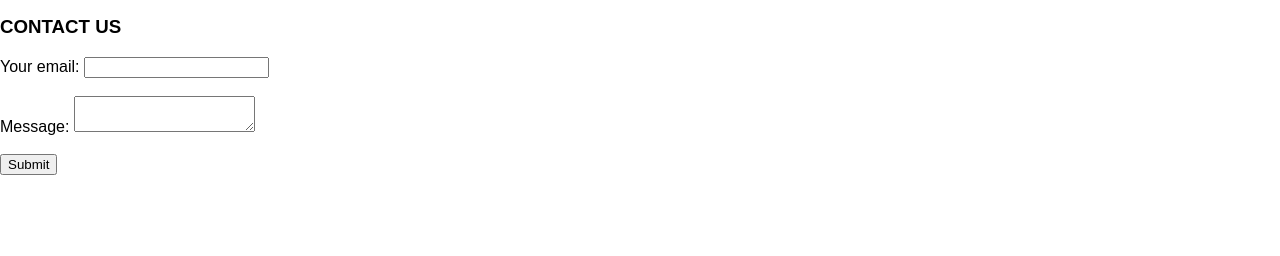
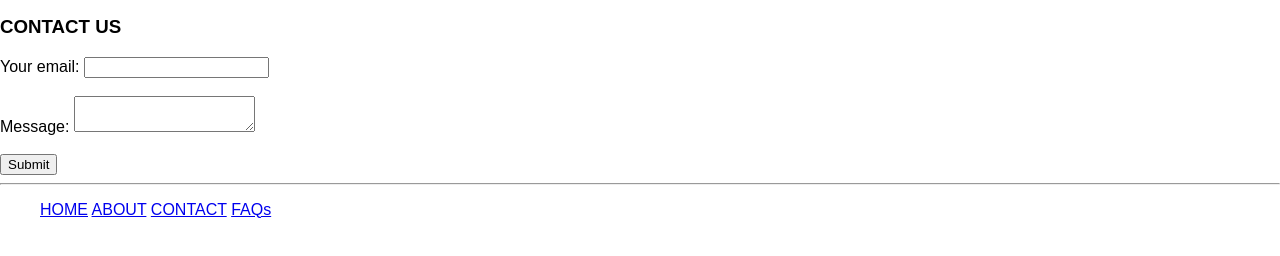
Before and after one commit to marcyl254/LYRICS-PROJECT, a plain HTML site: page pages/contact.html in a window 1280 px wide. Shown: the part 302-558 px from the top of the page. Drawn offline with Linux system fonts and the light colour scheme.

Commit message:
lyrics page completed

```diff
--- a/pages/contact.html
+++ b/pages/contact.html
@@ -61,5 +61,14 @@
 </form>
 
         </section>
+        <footer>
+          <hr>
+          <ul>
+          <a href="/index.html">HOME</a>
+              <a href="/pages/about.html">ABOUT</a>
+              <a href="/pages/contact.html">CONTACT</a>
+              <a href="/faqs">FAQs</a>
+            </ul>
+        </footer>
 </body>
 </html>
```
Also changed, not shown: faqs.html (+9 -0 lines), index.html (+1 -1 lines), pages/about.html (+9 -0 lines).
